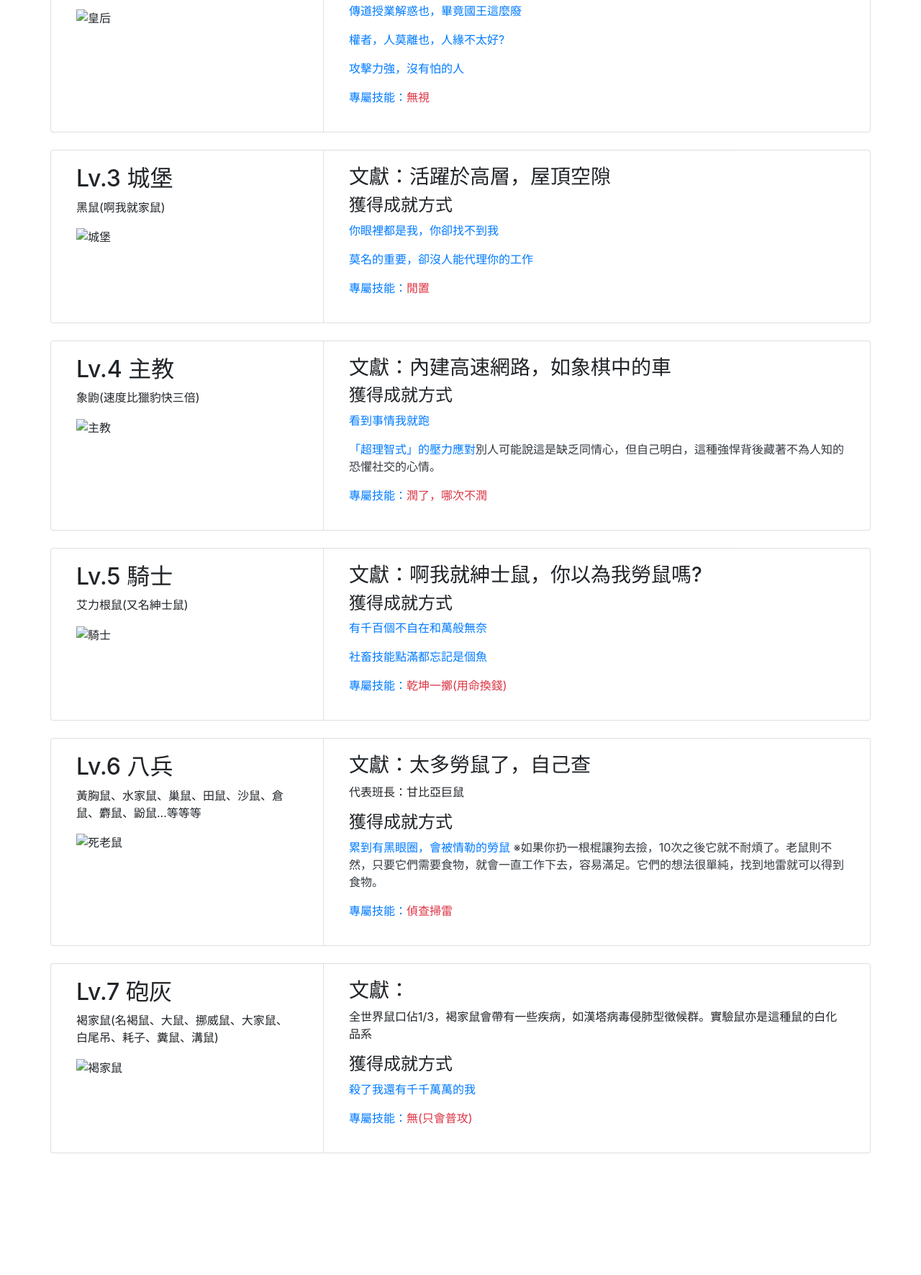
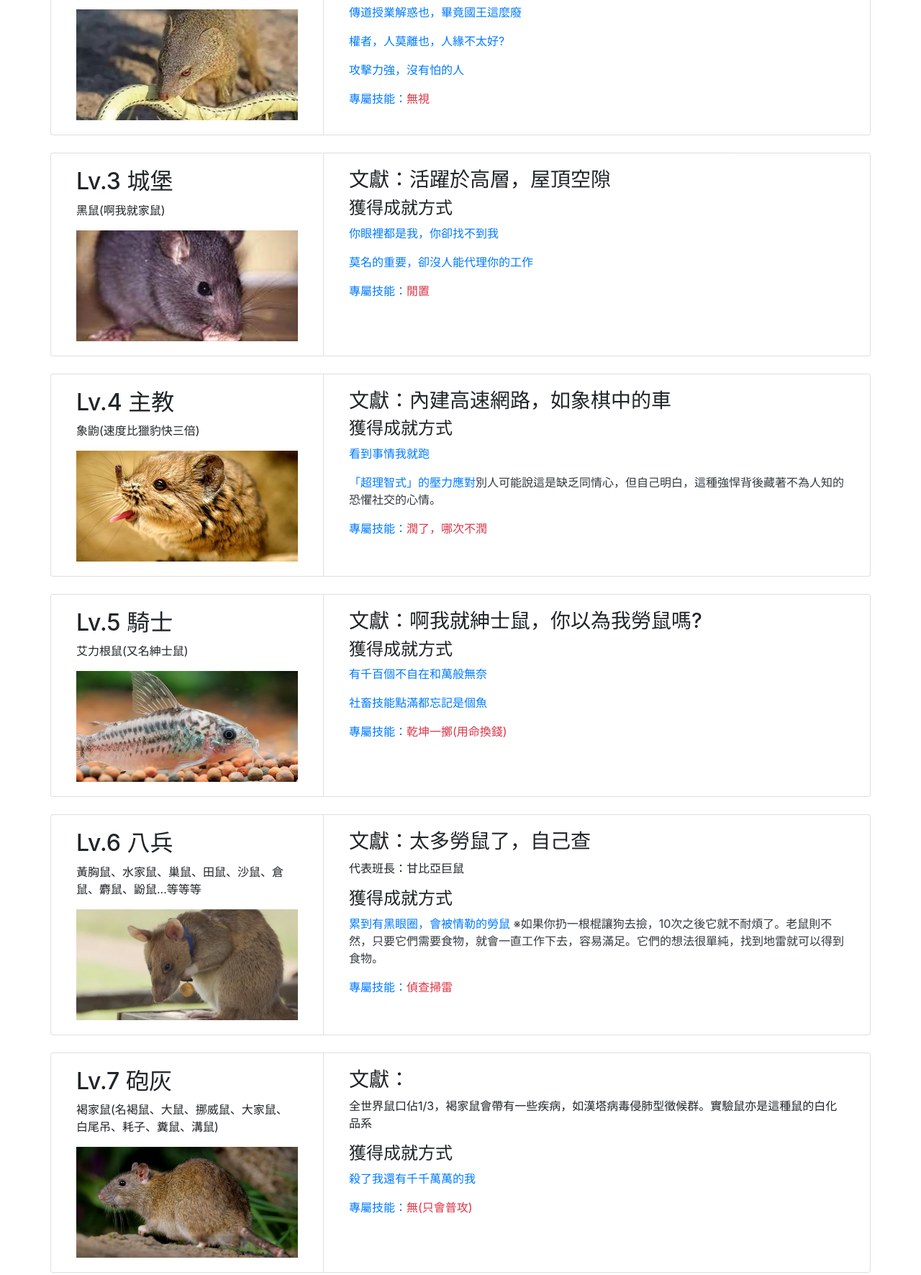
Before and after one commit to RitaLing1021/mouse, a plain HTML site: page index.html in a window 1280 px wide. Shown: the part 785-2556 px from the top of the page at 72% size. Before the commit the page ends 2411 px from the top, so only its background shows below. Drawn offline with Linux system fonts and the light colour scheme; the site is published under a folder, as on GitHub Pages, so addresses that start at the root find nothing.

Commit message:
更改圖片路徑

```diff
--- a/index.html
+++ b/index.html
@@ -15,7 +15,7 @@
             <div class="col-lg-4 card">
                   <div class="card-body">
                     <h2>Lv.0 死老鼠</h2>
-                    <img src="/img/lv0.jpg" class="img-fluid" alt="死老鼠">
+                    <img src="img/lv0.jpg" class="img-fluid" alt="死老鼠">
                 </div>
                 </div>
                 <div class="col-lg-8 card">
@@ -35,7 +35,7 @@
                   <div class="card-body">
                     <h2>Lv.1 國王</h2>
                     <p>胡蒂亞鼠(世界上數量最少的鼠)</p>
-                    <img src="/img/lv1.jpg" class="img-fluid" alt="國王">
+                    <img src="img/lv1.jpg" class="img-fluid" alt="國王">
                 </div>
                 </div>
                 <div class="col-lg-8 card">
@@ -55,7 +55,7 @@
                   <div class="card-body">
                     <h2>Lv.2 皇后</h2>
                     <p>食蛇鼠(最凶猛齧齒類動物)</p>
-                    <img src="/img/lv2.jpg" class="img-fluid" alt="皇后">
+                    <img src="img/lv2.jpg" class="img-fluid" alt="皇后">
                 </div>
                 </div>
                 <div class="col-lg-8 card">
@@ -74,7 +74,7 @@
                   <div class="card-body">
                     <h2>Lv.3 城堡</h2>
                     <p>黑鼠(啊我就家鼠)</p>
-                    <img src="/img/lv3.jpg" class="img-fluid" alt="城堡">
+                    <img src="img/lv3.jpg" class="img-fluid" alt="城堡">
                 </div>
                 </div>
                 <div class="col-lg-8 card">
@@ -92,7 +92,7 @@
                   <div class="card-body">
                     <h2>Lv.4 主教</h2>
                     <p>象鼩(速度比獵豹快三倍)</p>
-                    <img src="/img/lv4.jpg" class="img-fluid" alt="主教">
+                    <img src="img/lv4.jpg" class="img-fluid" alt="主教">
                 </div>
                 </div>
                 <div class="col-lg-8 card">
@@ -110,7 +110,7 @@
                   <div class="card-body">
                     <h2>Lv.5 騎士</h2>
                     <p>艾力根鼠(又名紳士鼠)</p>
-                    <img src="/img/lv5.jpg" class="img-fluid" alt="騎士">
+                    <img src="img/lv5.jpg" class="img-fluid" alt="騎士">
                 </div>
                 </div>
                 <div class="col-lg-8 card">
@@ -129,7 +129,7 @@
                   <div class="card-body">
                     <h2>Lv.6 八兵</h2>
                     <p>黃胸鼠、水家鼠、巢鼠、田鼠、沙鼠、倉鼠、麝鼠、鼢鼠...等等等</p>
-                    <img src="/img/lv6.jpg" class="img-fluid" alt="死老鼠">
+                    <img src="img/lv6.jpg" class="img-fluid" alt="死老鼠">
                 </div>
                 </div>
                 <div class="col-lg-8 card">
@@ -149,7 +149,7 @@
                   <div class="card-body">
                     <h2>Lv.7 砲灰</h2>
                     <p>褐家鼠(名褐鼠、大鼠、挪威鼠、大家鼠、白尾吊、耗子、糞鼠、溝鼠)</p>
-                    <img src="/img/lv7.jpg" class="img-fluid" alt="褐家鼠">
+                    <img src="img/lv7.jpg" class="img-fluid" alt="褐家鼠">
                 </div>
                 </div>
                 <div class="col-lg-8 card">
```
